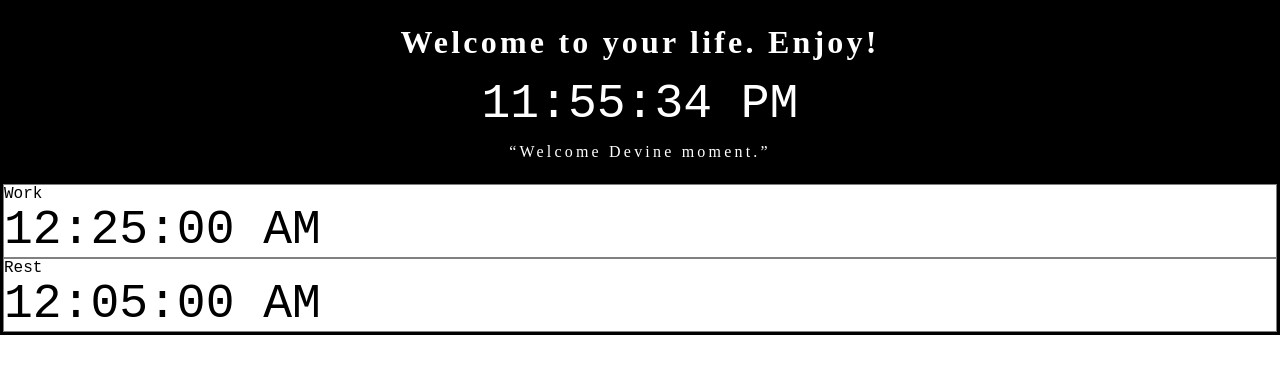
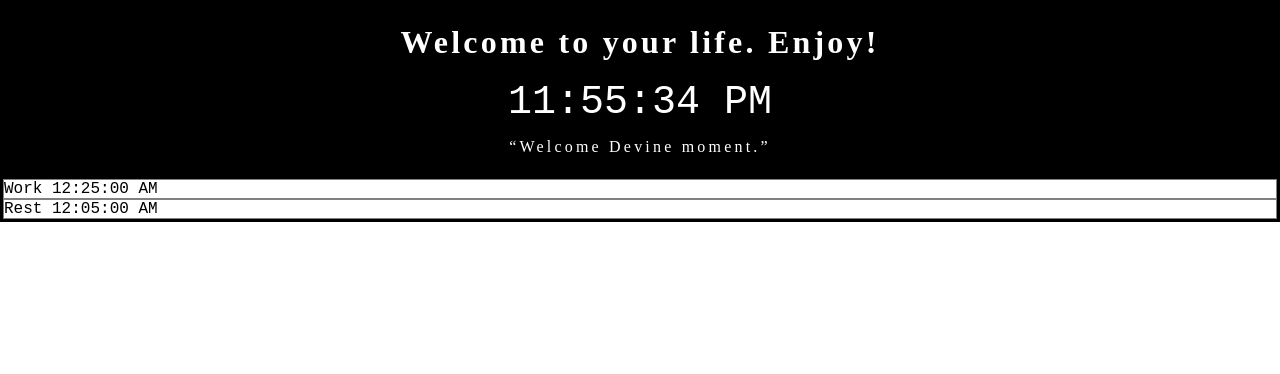
Before and after one commit to toChaim/todo-client, a React (Create React App) app: page / in a window 1280 px wide. Shown: the top 374 px of the page. Built offline with nearby package versions, Linux system fonts and the light colour scheme.

Commit message:
fix timer.

```diff
--- a/src/atoms/Time.js
+++ b/src/atoms/Time.js
@@ -1,9 +1,8 @@
 import React from 'react';
 import styled from 'styled-components';
 
-const TimeStyle = styled.div`
+const TimeStyle = styled.span`
   font-family: 'Anonymous Pro', monospace;
-  font-size: 3rem;
   letter-spacing: 0rem;
 `;
 
--- a/src/molecules/Header.js
+++ b/src/molecules/Header.js
@@ -11,11 +11,14 @@ const HeaderStyle = styled.div`
   letter-spacing: 0.2rem;
   padding: 5px;
 `;
+const BigClock = styled.div`font-size: 2.5rem;`;
 
 const Header = ({ title, quote, time }) => (
   <HeaderStyle>
     <h1>{title}</h1>
-    <Time time={time} />
+    <BigClock>
+      <Time time={time} />
+    </BigClock>
     <p>“{quote}”</p>
   </HeaderStyle>
 );
```
